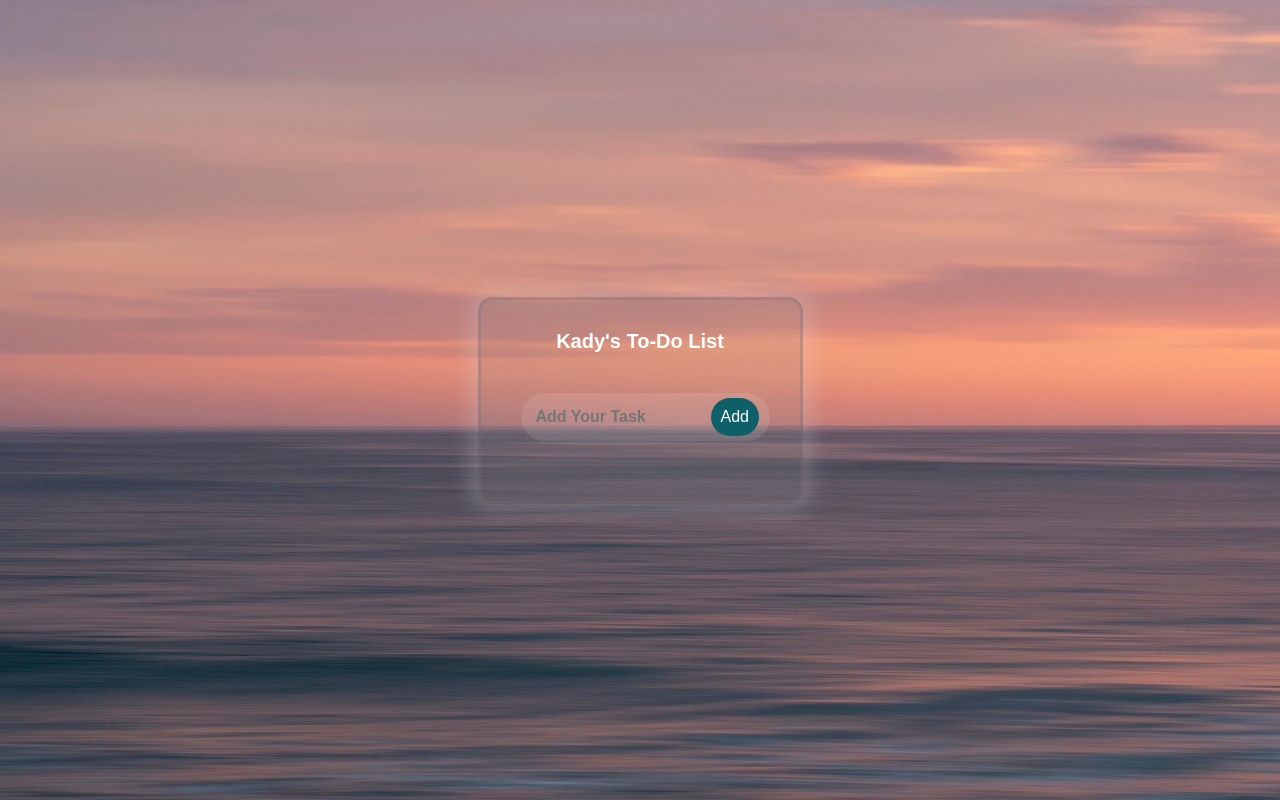
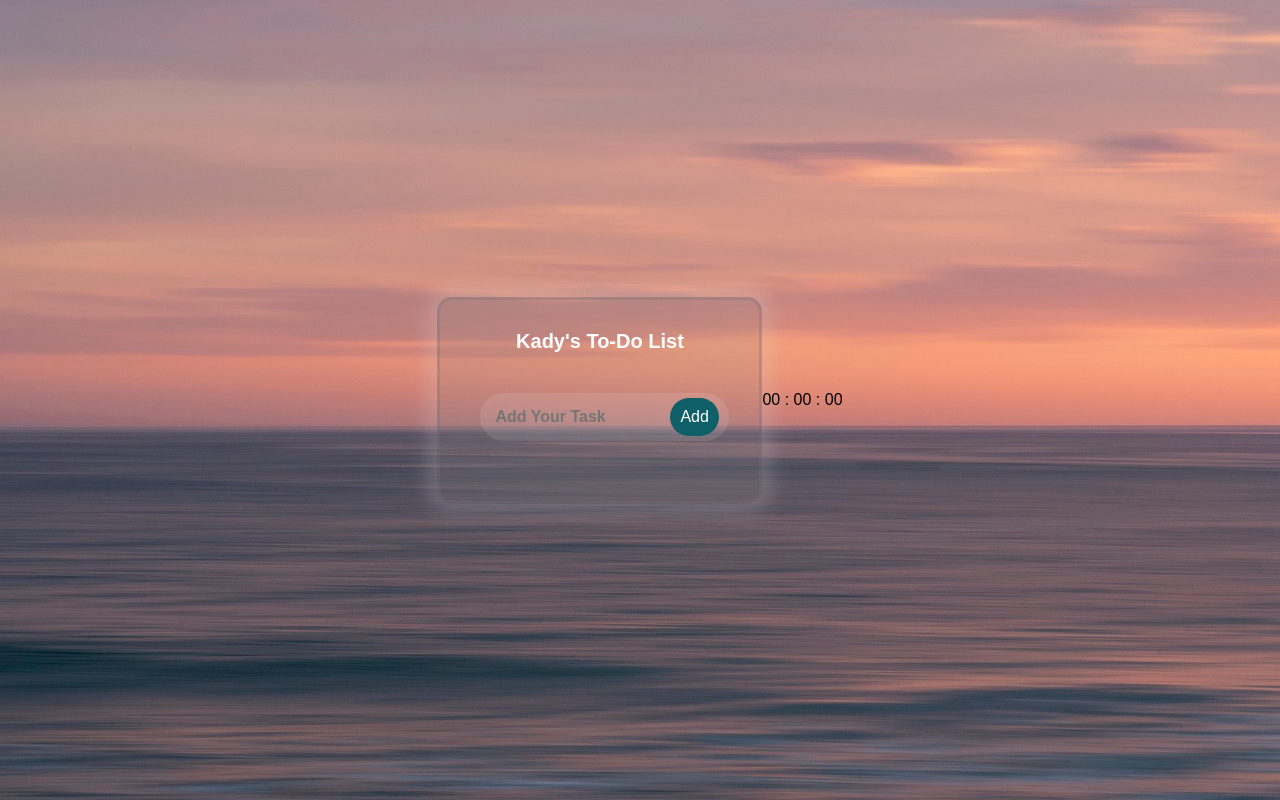
Before and after one commit to KhadijaBoureza/To-Do-List, a plain HTML site: page index.html in a window 1280 px wide. Drawn offline with Linux system fonts and the light colour scheme.

Commit message:
Update index.html
Added a new <div> element with the class box to structure the layout. Inside the <div>, included three <span> elements with unique IDs (hrs, min, sec) to display hours, minutes, and seconds respectively.

```diff
--- a/index.html
+++ b/index.html
@@ -20,6 +20,13 @@
             <li>Task3</li>  -->
         </ul>
     </div>
+          <div class="box">
+            <span id="hrs">00</span>
+            <span>:</span>
+            <span id="min">00</span>
+            <span>:</span>
+            <span id="sec">00</span>
+       </div>
 </div>
     <script src="script.js"></script>
 </body>
```
